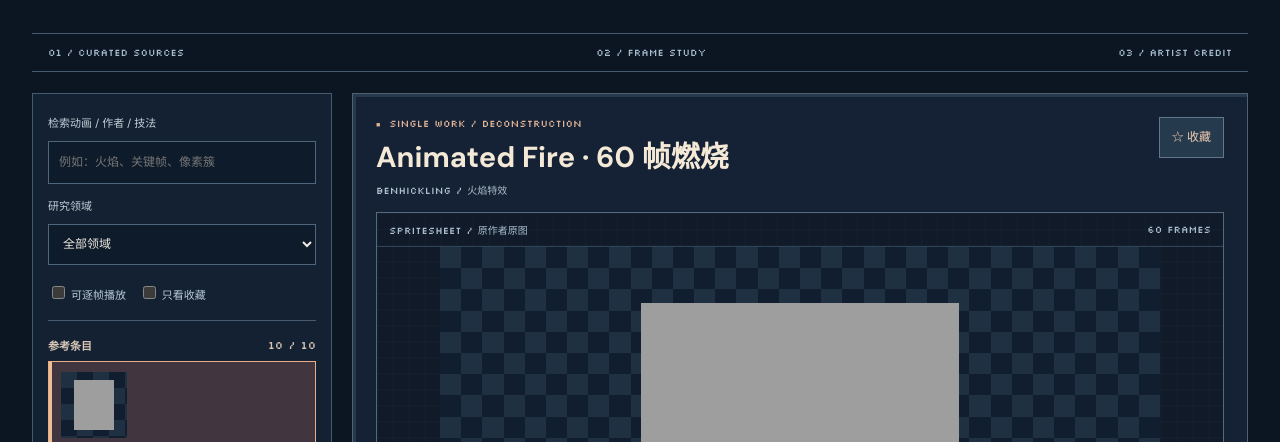
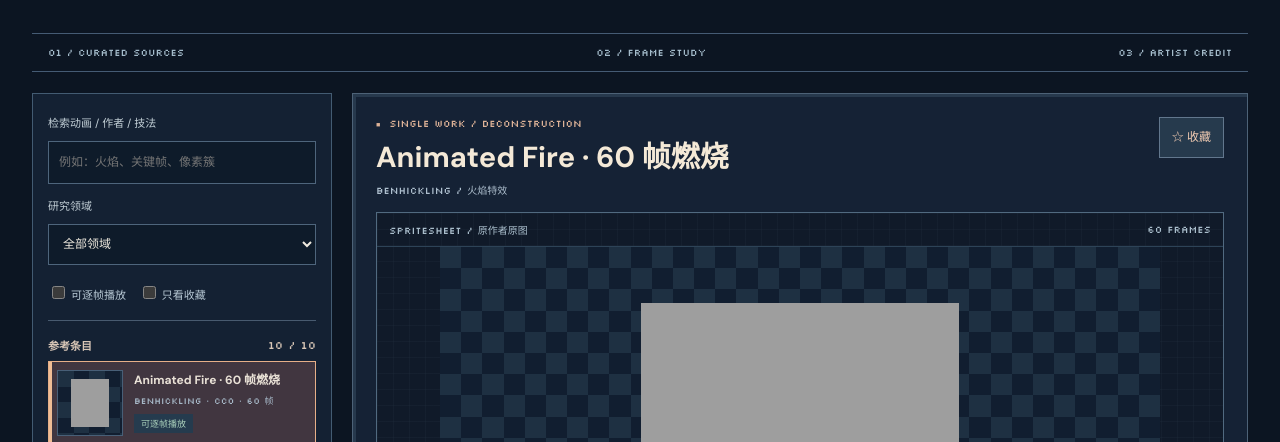
Before and after one commit to Tera-Dark/PixelWeave, a website with bundled scripts: page references/index.html in a window 1280 px wide. Shown: the part 280-722 px from the top of the page. Built offline with nearby package versions, Linux system fonts and the light colour scheme.

Commit message:
style: feature actual CC0 first-frame miniatures in searchable animation reference list

```diff
--- a/references/reference.css
+++ b/references/reference.css
@@ -68,3 +68,11 @@ body{background:#0c1522;color:var(--ink)}
 @media(max-width:1050px){.atlas-body{grid-template-columns:250px minmax(0,1fr)}.atlas-bottom{grid-template-columns:1fr}.atlas-intro{align-items:start}}
 @media(max-width:800px){.atlas-layout{width:calc(100% - 30px)}.atlas-header{height:auto;min-height:68px;padding:12px 15px;flex-wrap:wrap;gap:7px}.atlas-header nav{gap:5px}.atlas-header nav a{font-size:10px;padding:6px 7px}.atlas-intro{flex-direction:column;gap:16px;padding:30px 0 23px}.atlas-intro-actions{display:flex;align-items:center}.atlas-body{display:block}.atlas-library{position:static;max-height:390px;margin-bottom:16px}.atlas-list{grid-template-columns:repeat(auto-fit,minmax(175px,1fr))}.atlas-import{grid-template-columns:1fr}.atlas-analysismeta{grid-template-columns:1fr 1fr}}
 @media(max-width:520px){.atlas-intro h1{font-size:30px}.atlas-intro h1 span{display:block;margin-left:0}.atlas-header .atlas-brand small{display:none}.atlas-studyhead{padding:16px}.atlas-stage{margin:0 12px;min-height:300px}.atlas-controls{margin:13px 12px}.atlas-switches{padding:7px 12px 15px}.atlas-framegrid{padding:14px 12px}.atlas-bottom{padding:12px}.atlas-overview{font-size:8px}.atlas-speed{width:100%}.atlas-import{padding:14px}}
+
+/* Original artist preview thumbnails: first sprite frame, not generic sheet montage */
+.atlas-ref{display:grid;grid-template-columns:66px minmax(0,1fr);align-items:center;gap:11px;padding:8px}
+.atlas-source-thumb{display:block;width:66px;height:66px;border:1px solid #485f77;image-rendering:pixelated;background:#152434}
+.atlas-source-copy{min-width:0}
+.atlas-ref strong{font-size:12px}
+.atlas-ref small{font-size:9px;overflow-wrap:anywhere}
+@media(max-width:520px){.atlas-ref{grid-template-columns:57px minmax(0,1fr)}.atlas-source-thumb{width:57px;height:57px}}
```
